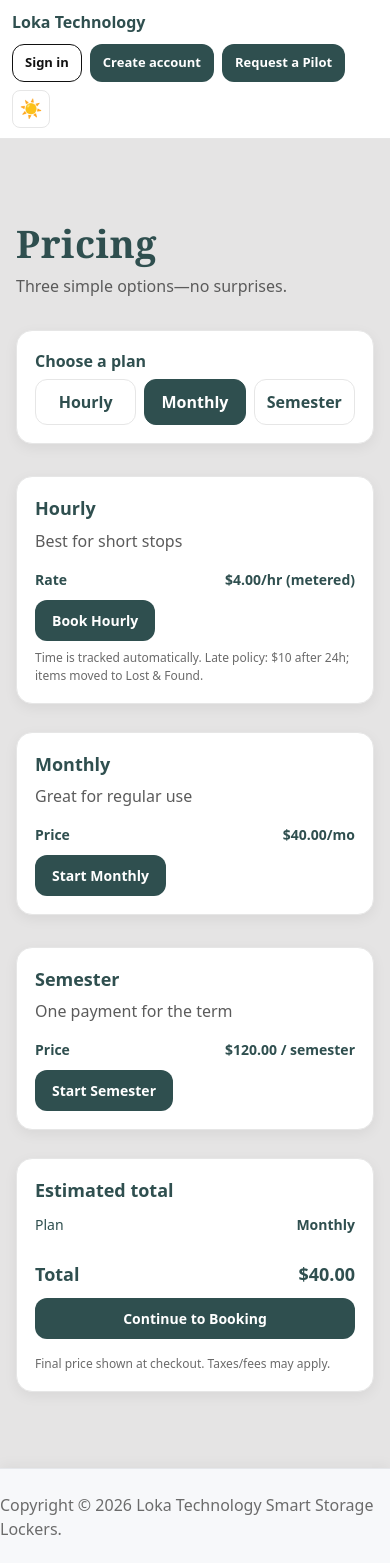
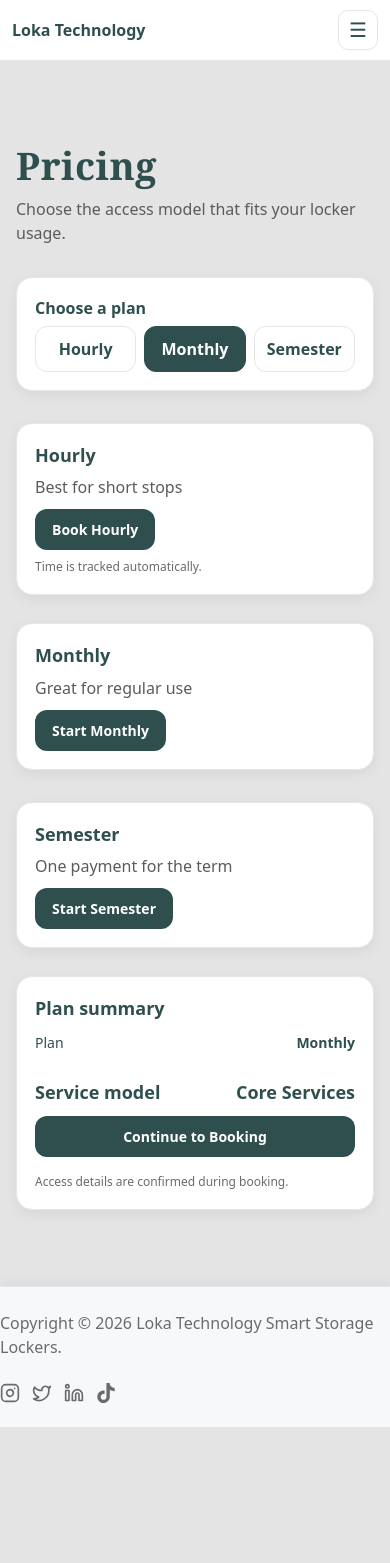
Before and after one commit to LokaTechnology/Loka-Technology, a Next.js app: page /payment in a window 390 px wide. Shown: the top 1563 px of the page. After the commit the page ends 1427 px from the top, so only its background shows below. Built offline with nearby package versions, Linux system fonts and the light colour scheme.

Commit message:
fixed some errors

```diff
--- a/app/book/page.tsx
+++ b/app/book/page.tsx
@@ -1,14 +1,9 @@
 "use client";
 
-import { useEffect, useMemo, useState } from "react";
+import { useState } from "react";
 
 type Plan = "hourly" | "monthly" | "semester";
 type Size = "small" | "medium" | "large";
-
-type PriceMap = {
-    monthly?: Record<Size, { cents: number; currency: string; interval: string }>;
-    semester?: Record<Size, { cents: number; currency: string; interval: string }>;
-};
 
 const SIZE_LABEL: Record<Size, string> = {
     small:  "Small • 12” × 15” × 18”",
@@ -22,30 +17,6 @@ export default function Book() {
     const [email, setEmail] = useState("");
     const [loading, setLoading] = useState(false);
     const [error, setError]     = useState<string | null>(null);
-
-    // Stripe subscription prices (fetched from server, so UI always matches backend)
-    const [prices, setPrices] = useState<PriceMap>({});
-
-    useEffect(() => {
-        let mounted = true;
-        fetch("/api/prices")
-            .then(r => r.json())
-            .then(d => mounted && setPrices(d))
-            .catch(() => {});
-        return () => { mounted = false; };
-    }, []);
-
-    const monthlyTotal = useMemo(() => {
-        if (plan !== "monthly") return null;
-        const cents = prices.monthly?.[size]?.cents;
-        return typeof cents === "number" ? (cents / 100).toFixed(2) : null;
-    }, [plan, size, prices]);
-
-    const semesterTotal = useMemo(() => {
-        if (plan !== "semester") return null;
-        const cents = prices.semester?.[size]?.cents;
-        return typeof cents === "number" ? (cents / 100).toFixed(2) : null;
-    }, [plan, size, prices]);
 
     async function checkout() {
         setError(null);
@@ -133,11 +104,7 @@ export default function Book() {
                             <button onClick={checkout} disabled={loading} className="btn btn-primary">
                                 {loading ? "Creating checkout…" : "Continue to Booking"}
                             </button>
-                            {plan === "hourly" ? (
-                                <span className="hint">Billed at <strong>$4/hr</strong>. Time is metered automatically.</span>
-                            ) : (
-                                <span className="hint">You’ll be redirected to Stripe Checkout.</span>
-                            )}
+                            <span className="hint">You’ll be redirected to Stripe Checkout.</span>
                         </div>
 
                         {error && <p className="error">{error}</p>}
@@ -145,7 +112,7 @@ export default function Book() {
 
                     {/* ---------- RIGHT: Summary ---------- */}
                     <aside className="card" style={{ display:"grid", gap:12 }}>
-                        <h3 style={{ margin:0 }}>Estimated total</h3>
+                        <h3 style={{ margin:0 }}>Booking summary</h3>
 
                         <div className="summary-row">
                             <span>Plan</span>
@@ -156,25 +123,10 @@ export default function Book() {
                             <strong className="value">{size[0].toUpperCase() + size.slice(1)}</strong>
                         </div>
 
-                        {/* Totals */}
-                        {plan === "hourly" && (
-                            <div className="summary-total">
-                                <span>Rate</span>
-                                <strong className="value">$4.00 / hr (metered)</strong>
-                            </div>
-                        )}
-                        {plan === "monthly" && (
-                            <div className="summary-total">
-                                <span>First month</span>
-                                <strong className="value">{monthlyTotal ? `$${monthlyTotal}/mo` : "—"}</strong>
-                            </div>
-                        )}
-                        {plan === "semester" && (
-                            <div className="summary-total">
-                                <span>First charge</span>
-                                <strong className="value">{semesterTotal ? `$${semesterTotal} / semester` : "—"}</strong>
-                            </div>
-                        )}
+                        <div className="summary-total">
+                            <span>Service model</span>
+                            <strong className="value">Core Services</strong>
+                        </div>
 
                         <hr />
                         <ul className="feature-list">
@@ -183,20 +135,14 @@ export default function Book() {
                             <li>Cancel anytime (Monthly/Semester)</li>
                             <li>Receipt emailed to you</li>
                         </ul>
-
-                        {plan === "hourly" && (
-                            <p className="hint" style={{ marginTop: 8 }}>
-                                Late policy: $10 fee after 24 hours; items moved to Lost &amp; Found.
-                            </p>
-                        )}
                     </aside>
                 </div>
 
                 {/* Notes */}
                 <div className="card text-muted" style={{ marginTop:16 }}>
-                    <p><strong>Hourly:</strong> Charged at $4/hr via metered billing. No hour selector—your time is tracked automatically.</p>
-                    <p><strong>Monthly:</strong> Recurring each month (amount shown above is the first month’s charge).</p>
-                    <p><strong>Semester:</strong> One payment per term (amount shown above is the first charge).</p>
+                    <p><strong>Hourly:</strong> Flexible short-term access with time tracked automatically.</p>
+                    <p><strong>Monthly:</strong> Recurring access model for regular usage patterns.</p>
+                    <p><strong>Semester:</strong> Term-based access option aligned with campus operations.</p>
                 </div>
             </div>
         </section>
--- a/app/climate-controlled/page.tsx
+++ b/app/climate-controlled/page.tsx
@@ -23,7 +23,7 @@ export default function ClimateControlledPage() {
                         <li>Temperature sensor every bay</li>
                         <li>Redundant HVAC with filter alerts</li>
                         <li>Insulated steel panels, low-E glass</li>
-                        <li>Same price as standard lockers</li>
+                        <li>Integrated with the same core service model as standard lockers</li>
                     </ul>
                 </div>
 
--- a/app/components/Header.tsx
+++ b/app/components/Header.tsx
@@ -1,17 +1,18 @@
 "use client";
+import { useState } from "react";
 import Link from "next/link";
 import ThemeToggle from "./ThemeToggle";
 
 export default function Header() {
+  const [menuOpen, setMenuOpen] = useState(false);
+
   return (
     <header className="site-header">
       <nav className="header-edge">
-        {/* Brand */}
         <Link href="/" className="brand">
           Loka Technology
         </Link>
 
-        {/* Navigation Links */}
         <div className="topbar-actions">
           <Link href="/" className="nav-link">Home</Link>
           <Link href="/product" className="nav-link">Product</Link>
@@ -22,10 +23,47 @@ export default function Header() {
           <div className="nav-divider"></div>
           <Link href="/login" className="btn btn-outline">Sign in</Link>
           <Link href="/register" className="btn btn-primary">Create account</Link>
-          <Link href="/book" className="btn btn-primary">Request a Pilot</Link>
+          <Link href="/pricing" className="btn btn-primary">Request a Pilot</Link>
           <ThemeToggle />
         </div>
+
+        <button
+          type="button"
+          className="hamburger"
+          aria-label="Toggle navigation menu"
+          aria-expanded={menuOpen}
+          onClick={() => setMenuOpen((prev) => !prev)}
+        >
+          ☰
+        </button>
       </nav>
+
+      <div
+        className={`menu-backdrop ${menuOpen ? "show" : ""}`}
+        onClick={() => setMenuOpen(false)}
+      />
+
+      <div className={`mobile-panel ${menuOpen ? "open" : ""}`}>
+        <div className="mobile-panel-inner">
+          <div className="mobile-links">
+            <Link href="/" onClick={() => setMenuOpen(false)}>Home</Link>
+            <Link href="/product" onClick={() => setMenuOpen(false)}>Product</Link>
+            <Link href="/use-cases" onClick={() => setMenuOpen(false)}>Use Cases</Link>
+            <Link href="/pricing" onClick={() => setMenuOpen(false)}>Pricing/Pilot</Link>
+            <Link href="/why-loka" onClick={() => setMenuOpen(false)}>Why Loka</Link>
+            <Link href="/contact" onClick={() => setMenuOpen(false)}>Contact</Link>
+          </div>
+
+          <div className="mobile-divider" />
+
+          <div className="mobile-auth">
+            <Link href="/login" className="btn btn-outline" onClick={() => setMenuOpen(false)}>Sign in</Link>
+            <Link href="/register" className="btn btn-primary" onClick={() => setMenuOpen(false)}>Create account</Link>
+            <Link href="/pricing" className="btn btn-primary" onClick={() => setMenuOpen(false)}>Request a Pilot</Link>
+            <ThemeToggle />
+          </div>
+        </div>
+      </div>
     </header>
   );
 }
--- a/app/globals.css
+++ b/app/globals.css
@@ -723,6 +723,32 @@ body { background: var(--bg); color: var(--fg); }
   margin: 0 4px;
 }
 
+.header-edge .hamburger {
+  display: none;
+}
+
+@media (max-width: 1024px) {
+  .header-edge .topbar-actions {
+    display: none;
+  }
+
+  .header-edge .hamburger {
+    display: inline-flex;
+    align-items: center;
+    justify-content: center;
+    min-width: 40px;
+    min-height: 40px;
+    font-size: 20px;
+  }
+}
+
+@media (min-width: 1025px) {
+  .menu-backdrop,
+  .mobile-panel {
+    display: none !important;
+  }
+}
+
 /* Compact buttons */
 .btn {
   font-size: 14px;
--- a/app/page.tsx
+++ b/app/page.tsx
@@ -173,7 +173,7 @@ export default function Home() {
             <section style={{ maxWidth: 1140, margin: "0 auto", padding: "20px 20px" }}>
                 <div>
                     <h3>What is the minimum rental period for a unit?</h3>
-                    <p>The minimum rental is 1 hour, billed in 1-hour increments.</p>
+                    <p>There is no minimum rental period. Users can store items for as long as needed, but usage under one hour is billed as one full hour.</p>
                 </div>
             </section>
 
@@ -184,7 +184,7 @@ export default function Home() {
             <section style={{ maxWidth: 1140, margin: "0 auto", padding: "20px 20px" }}>
                 <div>
                     <h3>Do you offer any discounts for long-term rentals?</h3>
-                    <p>Yes. We offer discounts for rentals of six months or longer. Contact our office for details.</p>
+                    <p>Our ideal contract term is long-term (5+ years), but we’re open to other options based on campus needs.</p>
                 </div>
             </section>
 
--- a/app/payment/page.tsx
+++ b/app/payment/page.tsx
@@ -12,13 +12,6 @@ const LABEL: Record<Plan, string> = {
     semester: "Semester",
 };
 
-// Flat prices (USD). Hourly is metered at $4/hr.
-const PRICE: Record<Plan, number> = {
-    hourly: 4,
-    monthly: 40,
-    semester: 120,
-};
-
 export default function PricingLeaner() {
     const [plan, setPlan] = useState<Plan>("monthly");
 
@@ -27,7 +20,7 @@ export default function PricingLeaner() {
             <div className="container space-y-8">
                 <header>
                     <h1 style={{ color: BRAND.slate }}>Pricing</h1>
-                    <p className="subtle">Three simple options—no surprises.</p>
+                    <p className="subtle">Choose the access model that fits your locker usage.</p>
                 </header>
 
                 {/* Plan pills */}
@@ -56,25 +49,15 @@ export default function PricingLeaner() {
                     <article className="card" aria-label="Hourly plan">
                         <h3 style={{ marginTop: 0 }}>Hourly</h3>
                         <p className="subtle">Best for short stops</p>
-                        <div className="summary-total">
-                            <span>Rate</span>
-                            <strong>${PRICE.hourly.toFixed(2)}/hr (metered)</strong>
-                        </div>
                         <Link href="/book" className="btn btn-primary" style={{ marginTop: 10 }}>
                             Book Hourly
                         </Link>
-                        <p className="hint" style={{ marginTop: 8 }}>
-                            Time is tracked automatically. Late policy: $10 after 24h; items moved to Lost &amp; Found.
-                        </p>
+                        <p className="hint" style={{ marginTop: 8 }}>Time is tracked automatically.</p>
                     </article>
 
                     <article className="card" aria-label="Monthly plan">
                         <h3 style={{ marginTop: 0 }}>Monthly</h3>
                         <p className="subtle">Great for regular use</p>
-                        <div className="summary-total">
-                            <span>Price</span>
-                            <strong>${PRICE.monthly.toFixed(2)}/mo</strong>
-                        </div>
                         <Link href="/book" className="btn btn-primary" style={{ marginTop: 10 }}>
                             Start Monthly
                         </Link>
@@ -85,10 +68,6 @@ export default function PricingLeaner() {
                     <article className="card" aria-label="Semester plan">
                         <h3 style={{ marginTop: 0 }}>Semester</h3>
                         <p className="subtle">One payment for the term</p>
-                        <div className="summary-total">
-                            <span>Price</span>
-                            <strong>${PRICE.semester.toFixed(2)} / semester</strong>
-                        </div>
                         <Link href="/book" className="btn btn-primary" style={{ marginTop: 10 }}>
                             Start Semester
                         </Link>
@@ -96,31 +75,21 @@ export default function PricingLeaner() {
 
                     {/* Estimator / CTA */}
                     <aside className="card" style={{ display: "grid", gap: 10 }}>
-                        <h3 style={{ margin: 0 }}>Estimated total</h3>
+                        <h3 style={{ margin: 0 }}>Plan summary</h3>
                         <div className="summary-row">
                             <span>Plan</span>
                             <strong>{LABEL[plan]}</strong>
                         </div>
 
                         <div className="summary-total" style={{ fontSize: 18 }}>
-                            <span>Total</span>
-                            <strong>
-                                {plan === "hourly"
-                                    ? "$4.00/hr (metered)"
-                                    : plan === "monthly"
-                                        ? `$${PRICE.monthly.toFixed(2)}`
-                                        : `$${PRICE.semester.toFixed(2)}`}
-                            </strong>
+                            <span>Service model</span>
+                            <strong>Core Services</strong>
                         </div>
 
                         <Link href="/book" className="btn btn-primary">
                             Continue to Booking
                         </Link>
-                        <p className="hint">
-                            {plan === "hourly"
-                                ? "Billed by time used; final amount shown at checkout."
-                                : "Final price shown at checkout. Taxes/fees may apply."}
-                        </p>
+                        <p className="hint">Access details are confirmed during booking.</p>
                     </aside>
                 </div>
             </div>
```
Also changed, not shown: app/components/Whyus.tsx (+8 -8 lines), app/support/page.tsx (+9 -9 lines).
